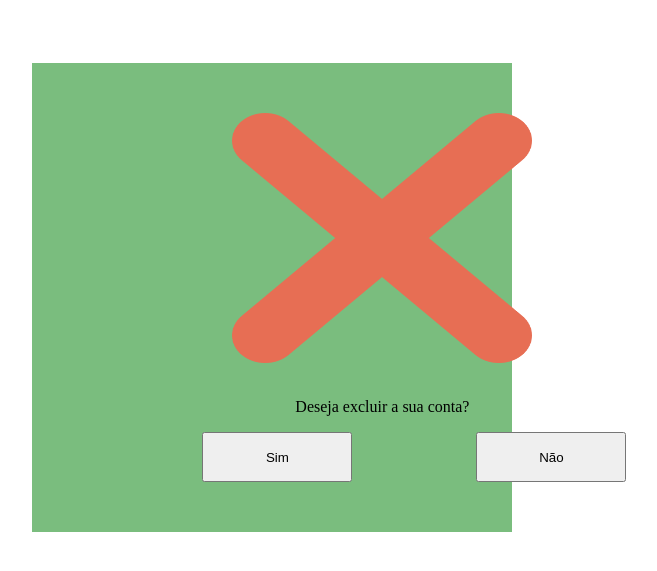
After one commit to BrayanBertan/idrug, a PHP site: page /delete_usuario.php?id=1 in a window 1280 px wide. The commit adds this page. Shown: the top 571 px of the page, without its empty margins (368-1025 px from the left). Run offline with PHP 8.4, Linux system fonts and the light colour scheme.

Commit message:
opção de excluir conta do usuario_gerenciamento

```diff
--- a/gerenciamento/login_cadastro/cadastro.php
+++ b/gerenciamento/login_cadastro/cadastro.php
@@ -15,7 +15,6 @@
         $query = mysqli_query($conexao, $sql);
         $usuario = mysqli_fetch_array($query, MYSQLI_ASSOC);
     }
-
 ?>
 
 
@@ -52,8 +51,13 @@
                     <label for="senha">Senha</label>
                     <input type="password" name="senha" id="senha" <?php echo $usuario['senha']?>>
                 </div>
+                <a href="delete_usuario.php?id=<?php echo $usuario['id']; ?>"><button type="button">Excluir</button></a>
                 <button type="submit">Cadastrar</button>
             </form>
+            <?php
+                  if(isset($_GET['msgErro']))
+                    echo "<p style='color:red;text-align:center;'>{$_GET['msgErro']}</p>"
+            ?>
         </div>
 
 	</body>
--- /dev/null
+++ b/gerenciamento/login_cadastro/delete_usuario.php
@@ -0,0 +1,22 @@
+<!DOCTYPE html>
+<html lang="pt-br">
+	<head>
+		<title>Excluir conta</title>
+        <link rel="stylesheet" href="login_cadastro.css">
+	</head>
+	<body>
+		<div class="conteudo">
+            <form action="delete_usuario_db.php" method="post">
+                <?php
+                    $id = $_GET['id'];
+                ?>
+                <input type="hidden" name="id" value="<?php echo $id; ?>">
+                <img src="../../assets/imagens/geral/deletar.png" alt="">
+                <p>Deseja excluir a sua conta?</p>
+
+                <button type="submit">Sim</button>
+                <a href="cadastro.php?id=<?php echo $id?>"><button type="button">Não</button></a>
+            </form>
+        </div>
+	</body>
+</html>
--- a/gerenciamento/login_cadastro/login_cadastro.css
+++ b/gerenciamento/login_cadastro/login_cadastro.css
@@ -15,7 +15,7 @@
     height: 100%;
 }
 
-.conteudo form h1,h2{
+.conteudo form h1,h2,p{
     text-align: center;
 }
 
@@ -43,8 +43,8 @@
 
 
 .conteudo form button{
-    margin-left: 40%;
-    width: 30%;
+    margin-left: 20%;
+    width: 25%;
     height: 50px;
 }
 
```
Also changed, not shown: gerenciamento/login_cadastro/delete_usuario_db.php (added, +16 -0 lines).
